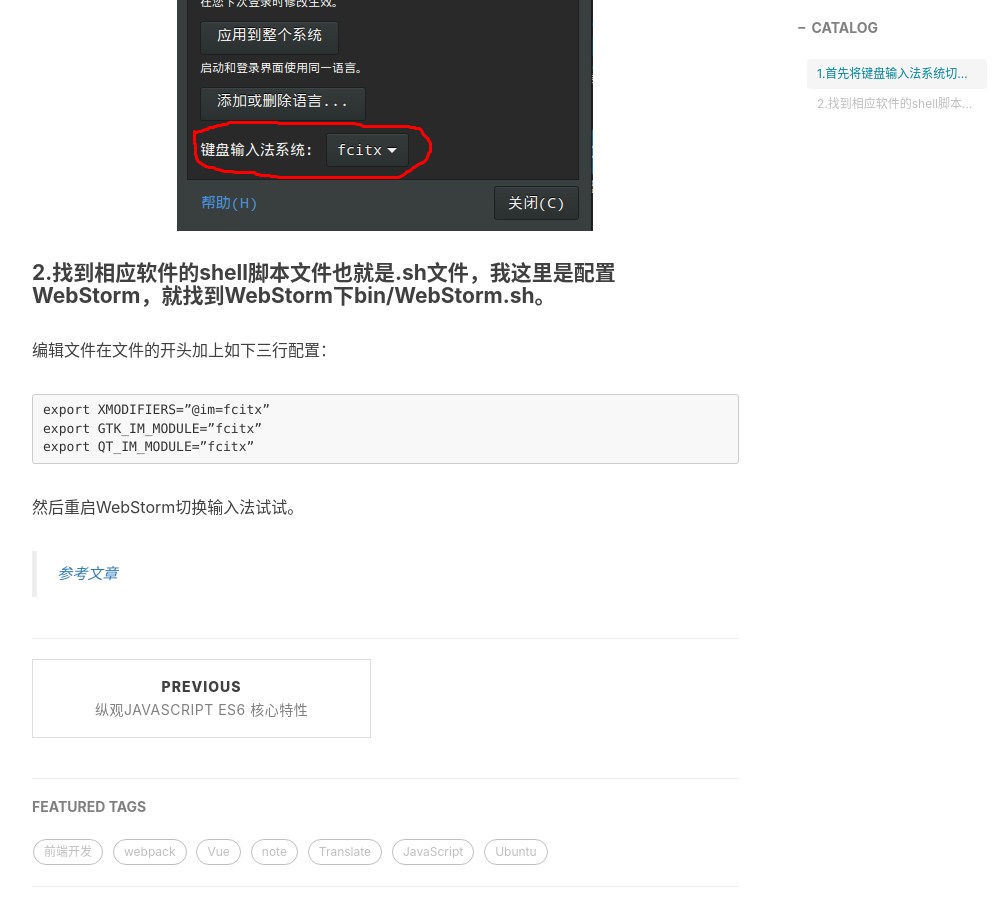
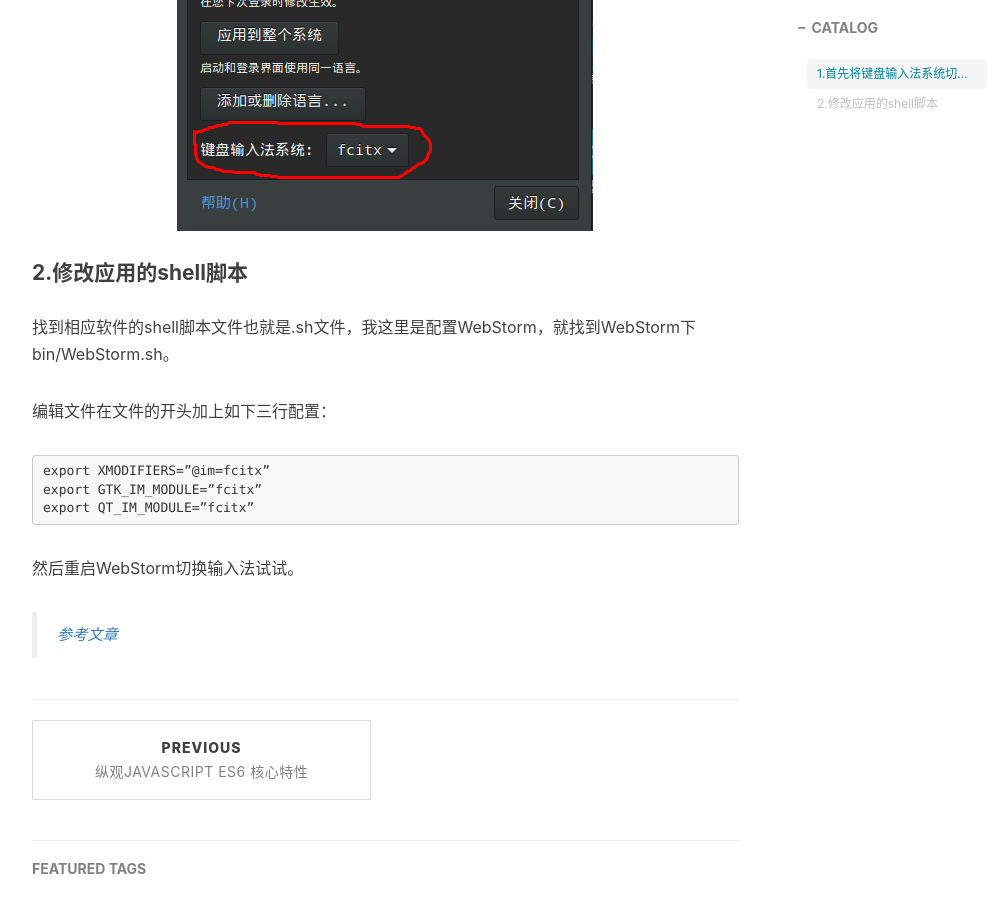
Before and after one commit to wolfdu/wolfdu.github.io, a Jekyll site: the page built from _posts/2017-07-01-ubuntu-input-setting.markdown, in a window 1280 px wide and 900 px high, scrolled down 1703 px. Shown: the whole window, without its empty margins (233-1225 px from the left). Built offline with Jekyll 4.4.1, drawn with Linux system fonts in a browser that asks for light colours; nearby versions of some CDN libraries; comment, search, counter and statistics services are not loaded.

Commit message:
what:modify post why: how:

```diff
--- a/_posts/2017-07-01-ubuntu-input-setting.markdown
+++ b/_posts/2017-07-01-ubuntu-input-setting.markdown
@@ -22,7 +22,9 @@
 
 ![java-javascript](/img/in-post/ubuntu/input-setting/language-setting-fcitx.png)
 
-#### 2.找到相应软件的shell脚本文件也就是.sh文件，我这里是配置WebStorm，就找到WebStorm下bin/WebStorm.sh。
+#### 2.修改应用的shell脚本
+
+找到相应软件的shell脚本文件也就是.sh文件，我这里是配置WebStorm，就找到WebStorm下bin/WebStorm.sh。
 
 编辑文件在文件的开头加上如下三行配置：
 
```
